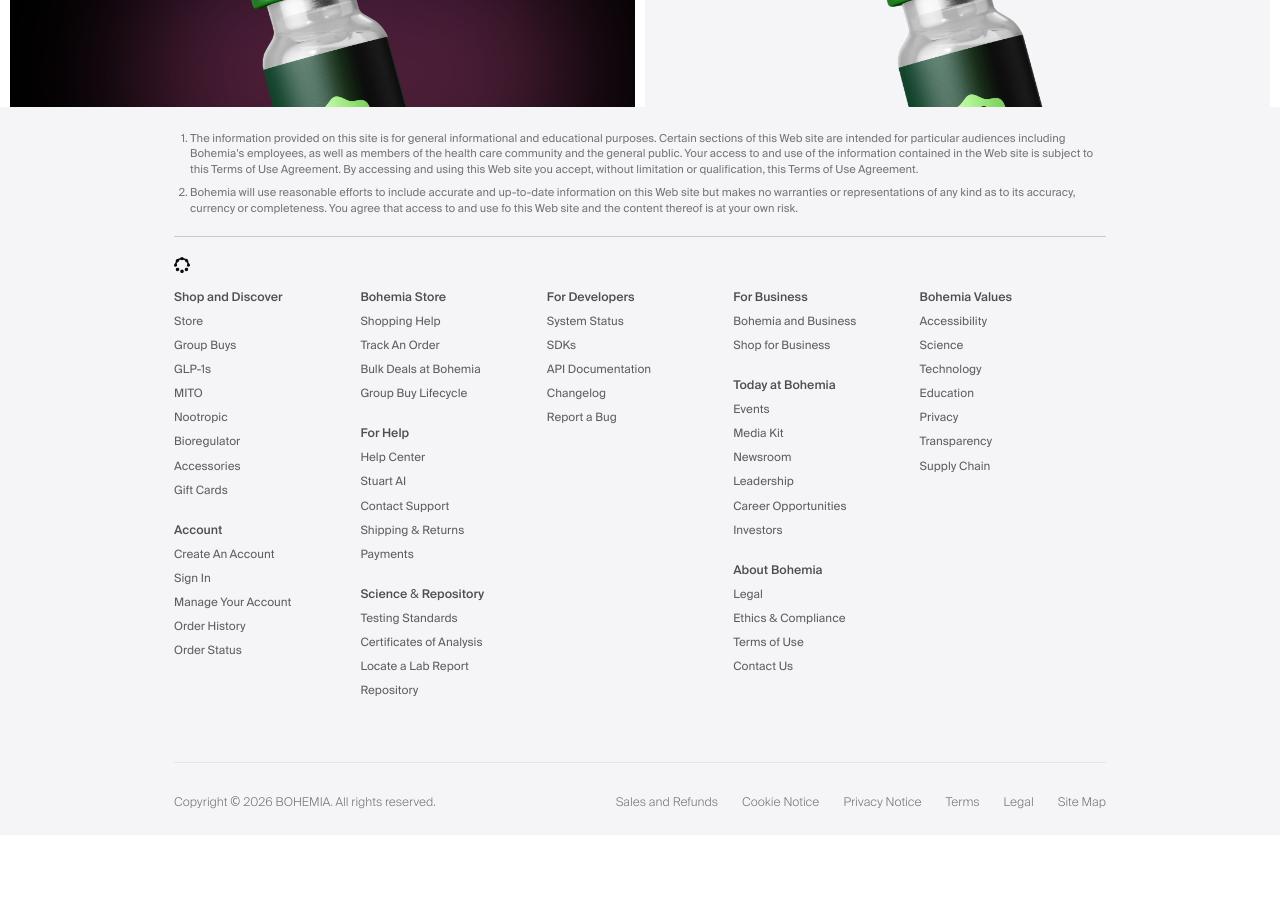
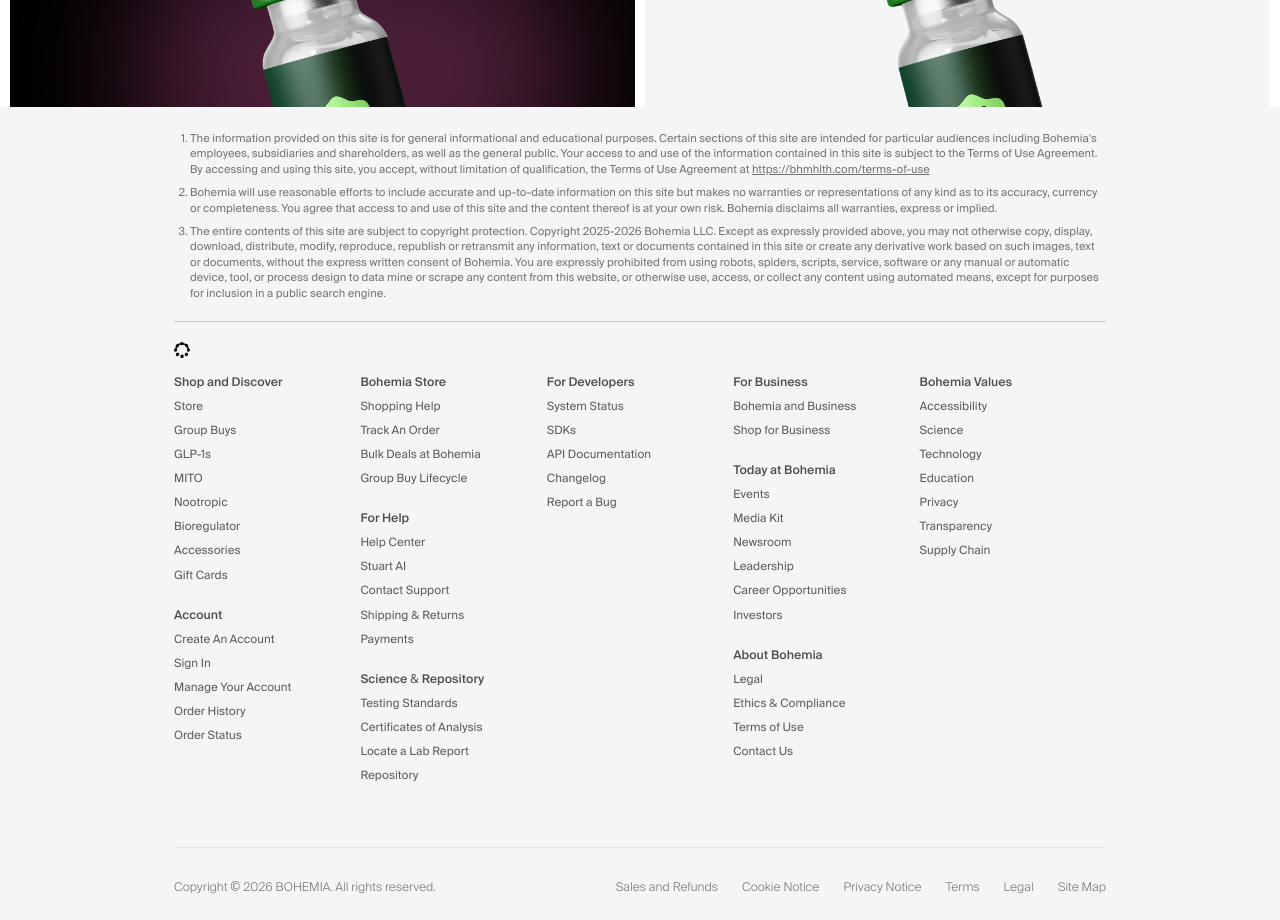
Before and after one commit to bohemia-health/fms, a Next.js app: page / in a window 1280 px wide. Shown: the part 1780-2700 px from the top of the page. Before the commit the page ends 2615 px from the top, so only its background shows below. Built offline with nearby package versions, Linux system fonts and the light colour scheme.

Commit message:
add links to footer component

```diff
--- a/src/app/page.tsx
+++ b/src/app/page.tsx
@@ -13,6 +13,7 @@
 } from "@/components/tile";
 import { Logo } from "@/components/brand/Logo";
 import { LogoMark } from "@/components/brand/LogoMark";
+import Link from "next/link";
 
 export default function Home() {
   return (
@@ -167,8 +168,21 @@
       </div>
       <SetFootnotes
         notes={[
-          "The information provided on this site is for general informational and educational purposes. Certain sections of this Web site are intended for particular audiences including Bohemia's employees, as well as members of the health care community and the general public. Your access to and use of the information contained in the Web site is subject to this Terms of Use Agreement. By accessing and using this Web site you accept, without limitation or qualification, this Terms of Use Agreement.",
-          "Bohemia will use reasonable efforts to include accurate and up-to-date information on this Web site but makes no warranties or representations of any kind as to its accuracy, currency or completeness. You agree that access to and use fo this Web site and the content thereof is at your own risk.",
+          <>
+            The information provided on this site is for general informational
+            and educational purposes. Certain sections of this site are intended
+            for particular audiences including Bohemia's employees, subsidiaries
+            and shareholders, as well as the general public. Your access to and
+            use of the information contained in this site is subject to the
+            Terms of Use Agreement. By accessing and using this site, you
+            accept, without limitation of qualification, the Terms of Use
+            Agreement at{" "}
+            <Link href="/terms-of-use" className="underline">
+              https://bhmhlth.com/terms-of-use
+            </Link>
+          </>,
+          "Bohemia will use reasonable efforts to include accurate and up-to-date information on this site but makes no warranties or representations of any kind as to its accuracy, currency or completeness. You agree that access to and use of this site and the content thereof is at your own risk. Bohemia disclaims all warranties, express or implied.",
+          "The entire contents of this site are subject to copyright protection. Copyright 2025-2026 Bohemia LLC. Except as expressly provided above, you may not otherwise copy, display, download, distribute, modify, reproduce, republish or retransmit any information, text or documents contained in this site or create any derivative work based on such images, text or documents, without the express written consent of Bohemia. You are expressly prohibited from using robots, spiders, scripts, service, software or any manual or automatic device, tool, or process design to data mine or scrape any content from this website, or otherwise use, access, or collect any content using automated means, except for purposes for inclusion in a public search engine.",
         ]}
       />
     </main>
--- a/src/components/footer/Footnotes.tsx
+++ b/src/components/footer/Footnotes.tsx
@@ -1,4 +1,4 @@
-export default function Footnotes({ notes }: { notes: string[] }) {
+export default function Footnotes({ notes }: { notes: React.ReactNode[] }) {
   if (notes.length === 0) return null;
   return (
     <ol className="list-decimal space-y-2 pl-4 py-5 text-[11px] leading-[1.4] text-muted-foreground">
--- a/src/components/footer/breadcrumb/SetFootnotes.tsx
+++ b/src/components/footer/breadcrumb/SetFootnotes.tsx
@@ -1,10 +1,10 @@
 "use client";
-import { useEffect } from "react";
+import React, { useEffect } from "react";
 import { useBreadcrumb } from "./context";
 
 // Renders nothing. A page drops this in to publish its footnotes, which the
 // footer shows above its top border, numbered in order.
-export default function SetFootnotes({ notes }: { notes: string[] }) {
+export default function SetFootnotes({ notes }: { notes: React.ReactNode[] }) {
   const { setNotes } = useBreadcrumb();
   useEffect(() => {
     setNotes(notes);
--- a/src/components/footer/breadcrumb/context.tsx
+++ b/src/components/footer/breadcrumb/context.tsx
@@ -5,8 +5,8 @@
 type BreadcrumbContextValue = {
   items: Crumb[];
   setItems: (items: Crumb[]) => void;
-  notes: string[];
-  setNotes: (notes: string[]) => void;
+  notes: React.ReactNode[];
+  setNotes: (notes: React.ReactNode[]) => void;
 };
 
 const BreadcrumbContext = createContext<BreadcrumbContextValue | null>(null);
@@ -17,7 +17,7 @@
   children: React.ReactNode;
 }) {
   const [items, setItems] = useState<Crumb[]>([]);
-  const [notes, setNotes] = useState<string[]>([]);
+  const [notes, setNotes] = useState<React.ReactNode[]>([]);
   return (
     <BreadcrumbContext.Provider value={{ items, setItems, notes, setNotes }}>
       {children}
```
